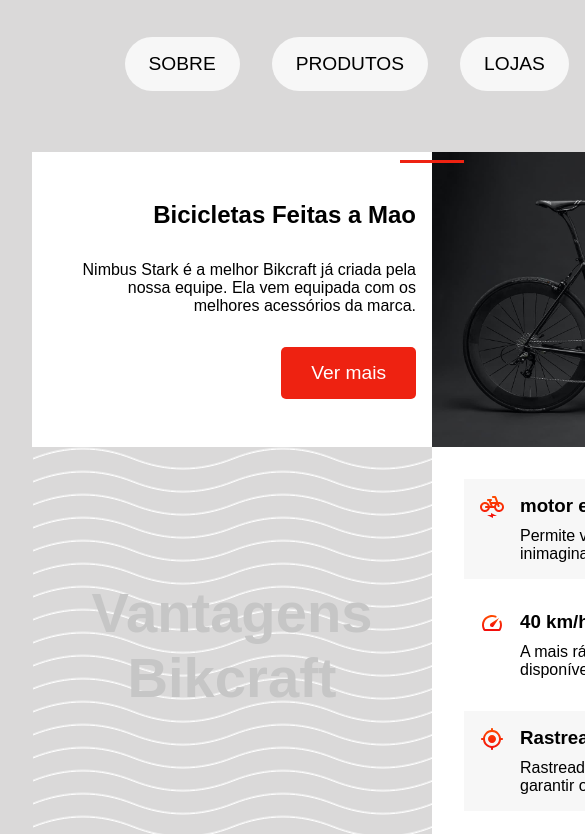
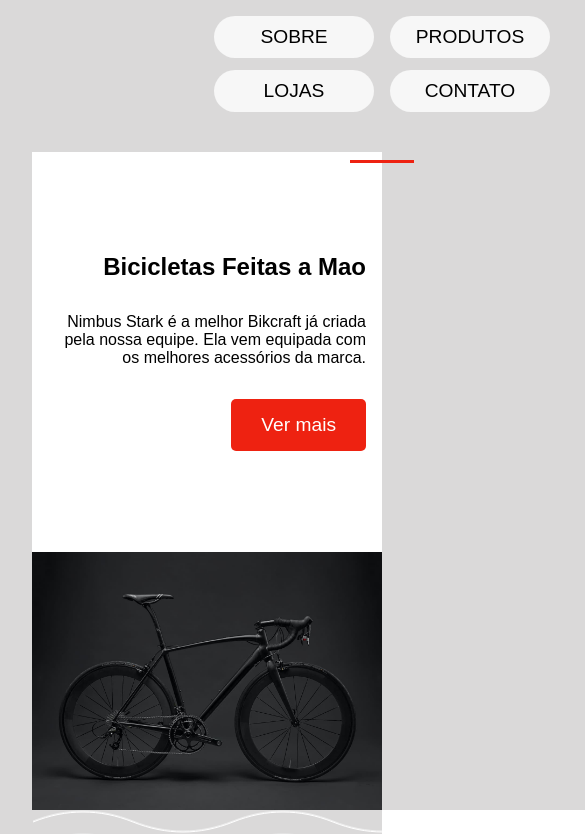
Before and after one commit to GabrielJuvencio09/Exercios2, a plain HTML site: page index.html in a window 390 px wide. Shown: the part 152-986 px from the top of the page, 585 px wide, since content can reach past the window. Drawn offline with Linux system fonts and the light colour scheme.

Commit message:
Responsividade

```diff
--- a/style.css
+++ b/style.css
@@ -2,7 +2,6 @@
   margin: 0;
   padding: 0;
   font-family: Arial, Helvetica, sans-serif;
-
 }
 
 :root {
@@ -40,20 +39,17 @@
   display: grid;
   grid-template-rows: 5rem 7rem;
   align-items: center;
-
 }
 
 header div {
   display: flex;
   justify-content: center;
-
 }
 
 .Menu {
   display: flex;
   justify-content: center;
   gap: 2rem;
-
 }
 
 .Menus {
@@ -84,13 +80,12 @@
 }
 
 .conteudo-principal,
-.conteudo-secundario{
+.conteudo-secundario {
   display: grid;
   grid-template-columns: repeat(2, 400px);
 }
 
 .principal {
-
   background-color: var(--branco);
   position: relative;
   padding: 0rem 1rem 0rem 2rem;
@@ -105,15 +100,14 @@
   position: absolute;
   top: 0.5rem;
   right: -2rem;
-    content: '';
+  content: "";
   display: block;
   width: 4rem;
-    height: .2rem;
+  height: 0.2rem;
   background-color: var(--vermelho);
-
 }
 
-.principal h1{
+.principal h1 {
   font-size: 1.5rem;
 }
 
@@ -128,7 +122,6 @@
   color: var(--branco);
   background-color: var(--vermelho);
   padding: 15px 30px;
-
 }
 
 .vermais:hover {
@@ -142,7 +135,6 @@
   font-size: 3rem;
   color: var(--cinza-texto);
   background-image: url(./img/onda.svg);
-
 }
 
 .conteudo-Vantagens {
@@ -158,7 +150,6 @@
 .conteudo-Vantagen {
   display: grid;
   gap: 1rem 2rem;
-
 }
 
 .lista {
@@ -170,7 +161,6 @@
 .lista p {
   display: grid;
   grid-column: 2/2;
-
 }
 
 .lista:nth-child(odd) {
@@ -179,10 +169,62 @@
 
 .lista:hover {
   border-left: 0.2rem solid var(--vermelho);
-
 }
 
 .creditos {
   margin-top: 5rem;
   background-color: var(--branco);
 }
+
+
+@media (max-width: 900px){
+
+  body{
+    font-size: 1 rem ;
+  }
+
+
+
+.Menu{
+    margin: 0 auto;
+    display: grid;
+    grid-template-columns: repeat(2 , 10rem);
+    gap: 0.8rem 1rem;
+}
+
+.Menus{
+    padding: .5rem 1rem;
+    border: 0.15rem solid transparent;
+}
+
+.conteudo-principal,
+.conteudo-secundario {
+  display: grid;
+  grid-template-columns: repeat(2, 350px);
+}
+
+.lista p {
+  display: grid;
+  grid-column: 2/2;
+  font-size: .9rem;
+}
+
+
+
+}
+
+@media (max-width: 780px){
+
+
+  .conteudo-principal,
+  .conteudo-secundario{
+    display: grid;
+    grid-template-rows: repeat(1, 400px);
+
+  }
+
+  .Bike{
+    grid-column: 1 / 1;
+  }
+
+}
```
Lines whose indentation alone changed are shown as unchanged.
